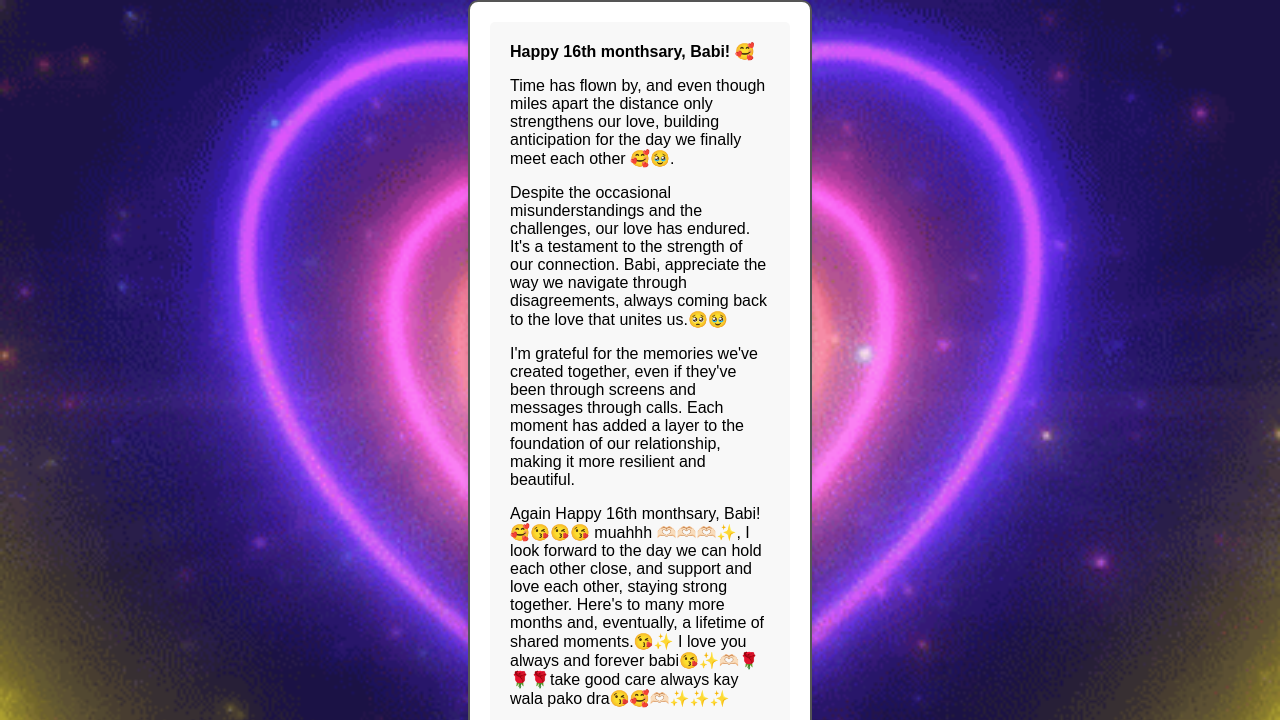
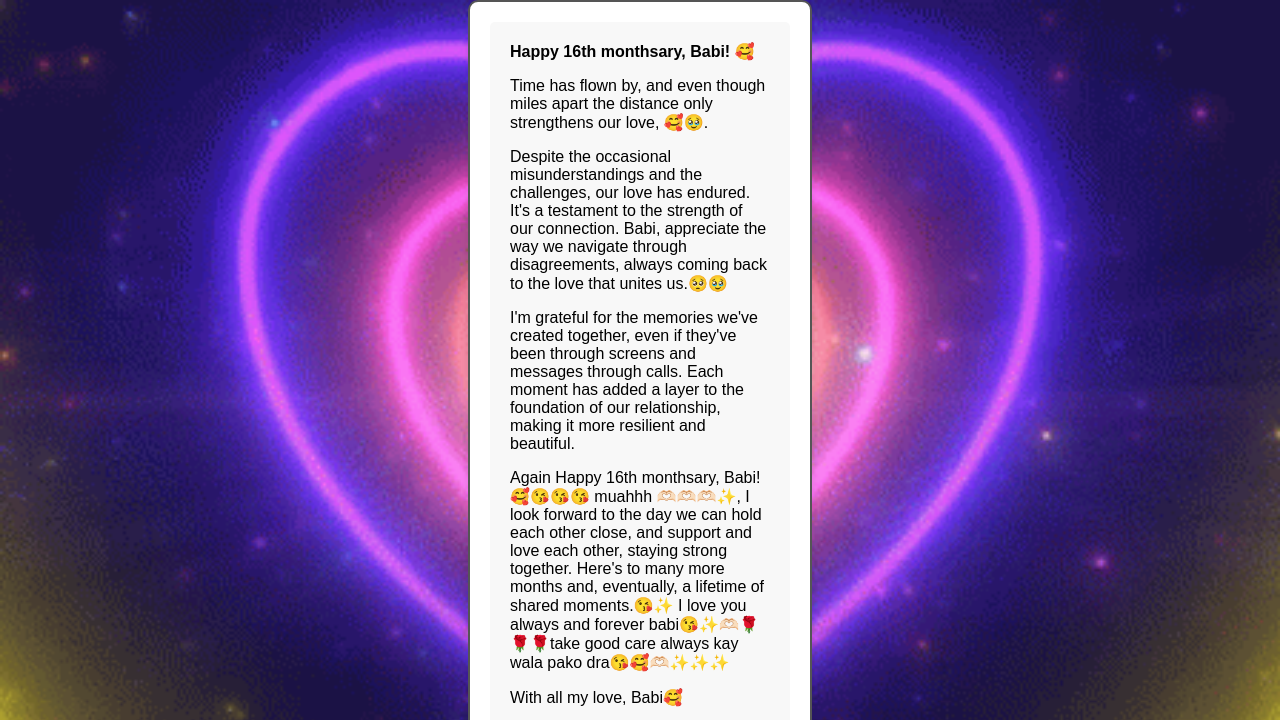
Before and after one commit to iivennn/iloveyou-Always-Babi, a plain HTML site: page index.html in a window 1280 px wide. Shown: the top 720 px of the page. Drawn offline with Linux system fonts and the light colour scheme.

Commit message:
Update index.html

```diff
--- a/index.html
+++ b/index.html
@@ -15,7 +15,7 @@
                     <div class="text">
                         <strong>Happy 16th monthsary, Babi! 🥰</strong>
                         <p>
-                            Time has flown by, and even though miles apart the distance only strengthens our love, building anticipation for the day we finally meet each other 🥰🥹.
+                            Time has flown by, and even though miles apart the distance only strengthens our love, 🥰🥹.
                         </p>
                         <p>
                             Despite the occasional misunderstandings and the challenges, our love has endured. It's a testament to the strength of our connection. Babi, appreciate the way we navigate through disagreements, always coming back to the love that unites us.🥺🥹
```
